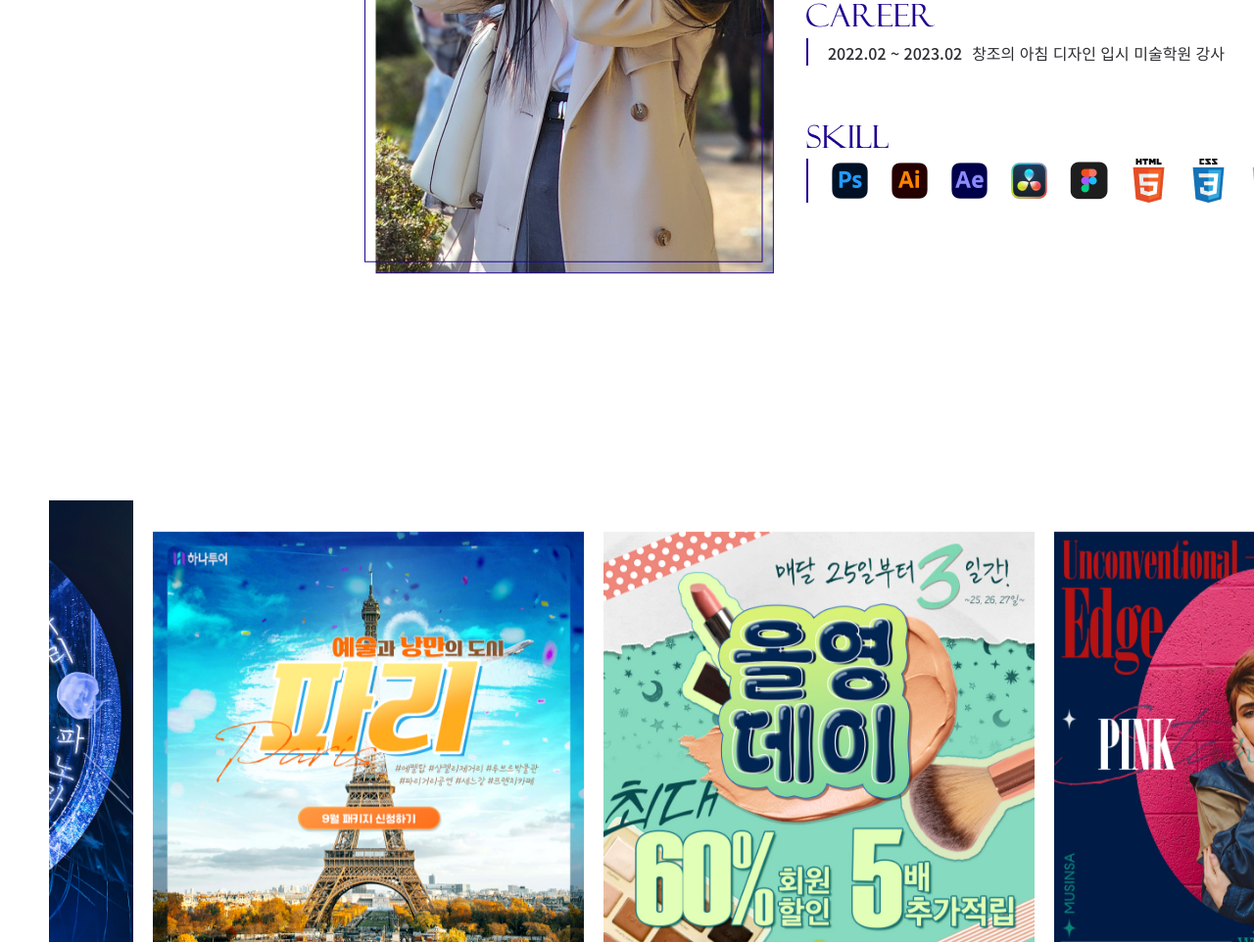
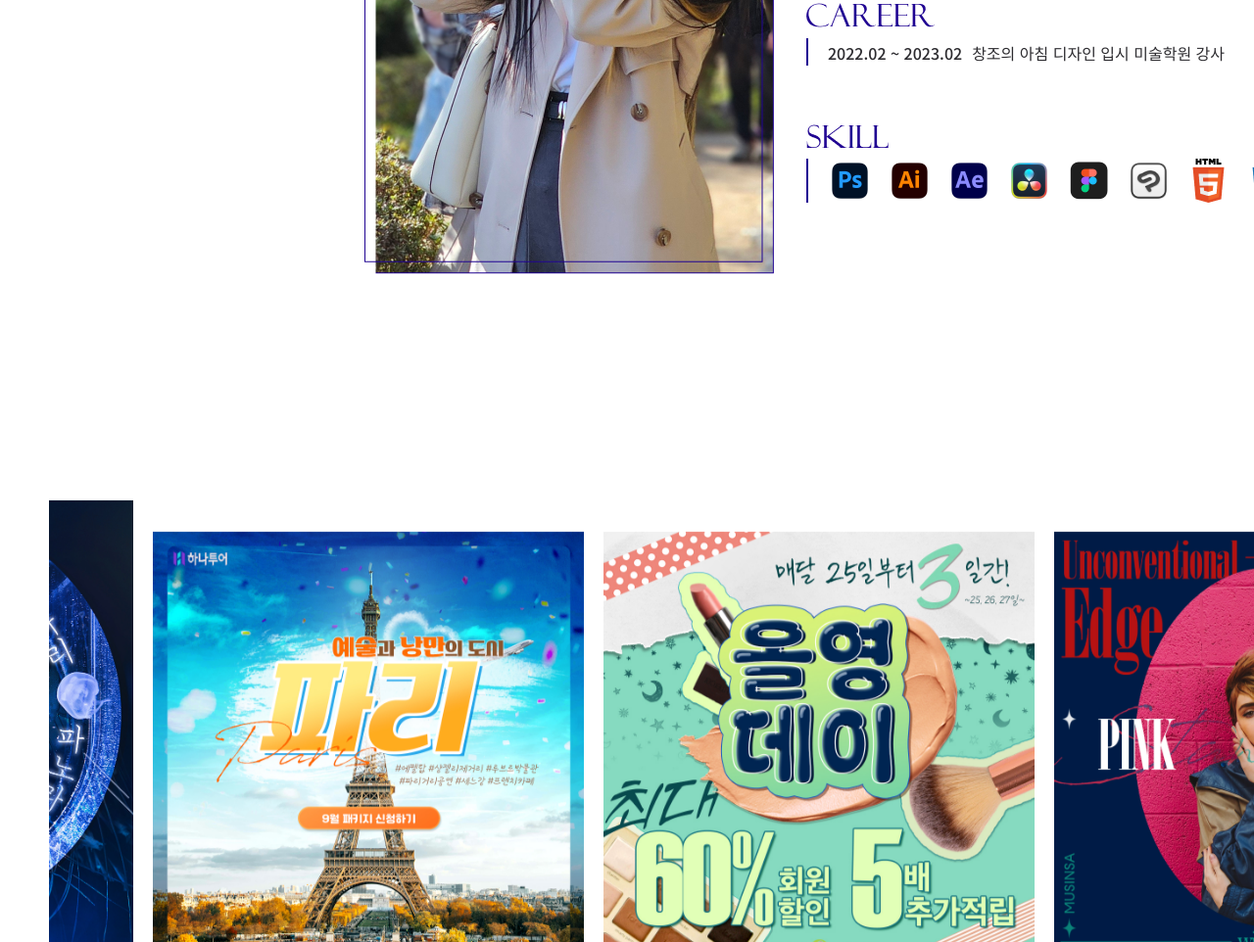
Before and after one commit to rnsp202/parkyujin-portfolio, a plain HTML site: page index.html in a window 1280 px wide. Shown: the part 1355-2317 px from the top of the page at 98% size. Drawn offline with nearby package versions, Linux system fonts and the light colour scheme.

Commit message:
Update index.html

```diff
--- a/index.html
+++ b/index.html
@@ -88,6 +88,7 @@
                                 <p><img src="./images/skill_Ae.png" alt=""></p>
                                 <p><img src="./images/skill_davinci.png" alt=""></p>
                                 <p><img src="./images/skill_figma.png" alt=""></p>
+                                <p><img src="./images/skill_clip.png" alt=""></p>
                                 <p><img src="./images/skill_html.png" alt=""></p>
                                 <p><img src="./images/skill_css.png" alt=""></p>
                                 <p><img src="./images/skill_js.png" alt=""></p>
```
